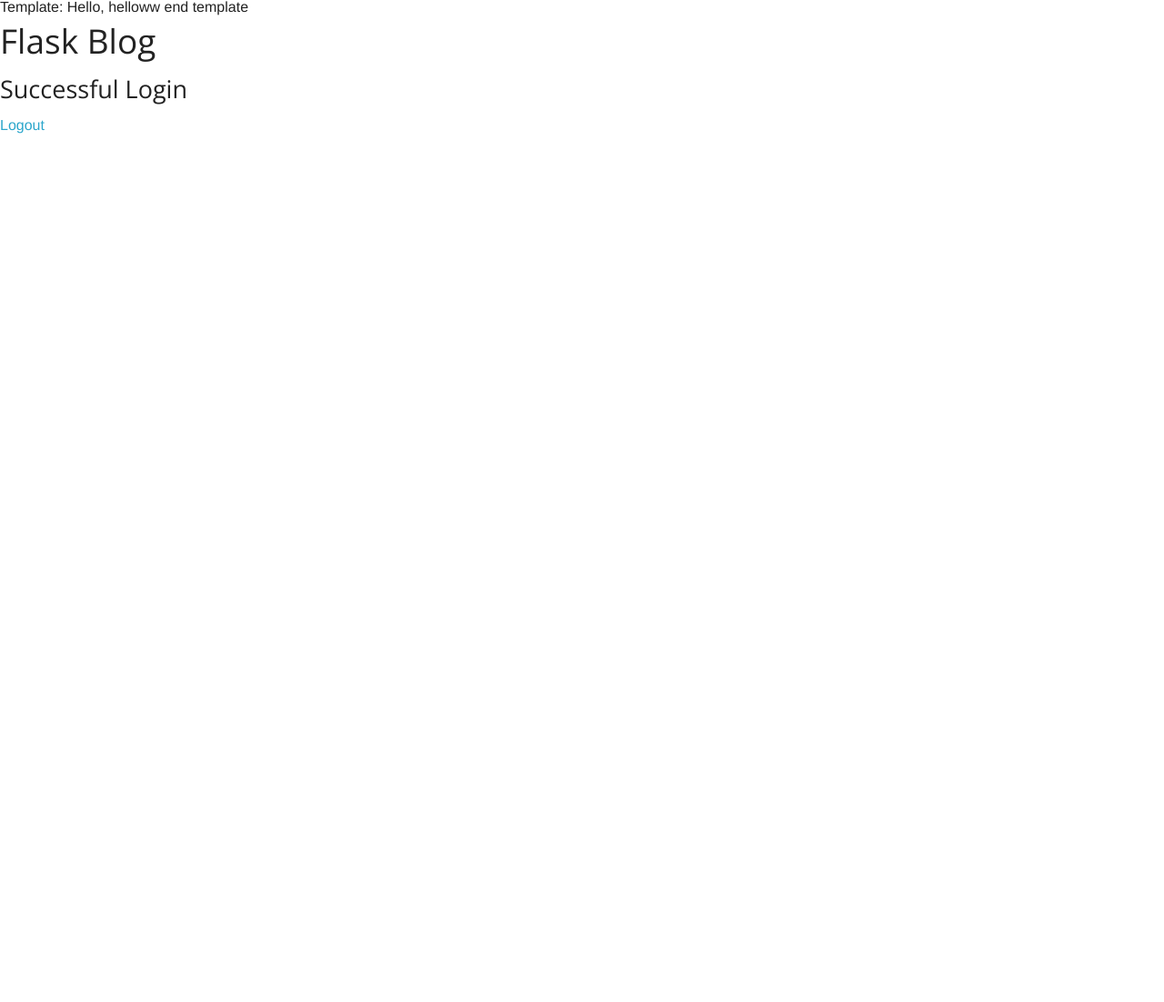
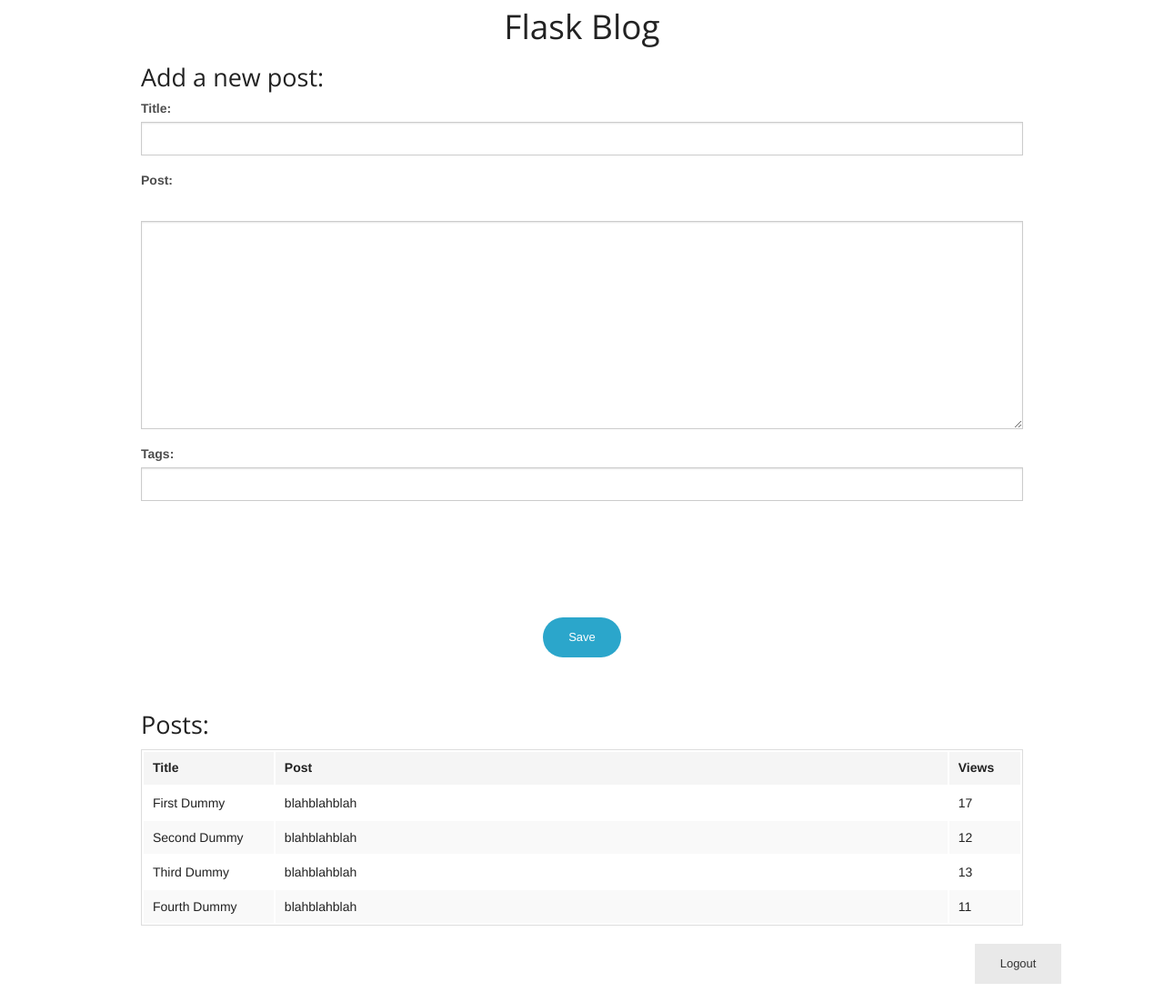
Before and after one commit to teddymcw/blug, a Flask app: page /main in a window 1280 px wide. Shown: the whole page at 91% size. Before the commit the page ends 147 px from the top, so only its background shows below. Run offline with Flask 2, Linux system fonts and the light colour scheme; the visitor is signed in with stand-in values (Sample User, id 1); data comes from the database, SQL or seed files in the repository; both versions use the stored data as it was after the commit.

Commit message:
first iteration done, clean up some libraries

```diff
--- a/flask_blog_root/blog.py
+++ b/flask_blog_root/blog.py
@@ -1,5 +1,6 @@
 from flask import Flask, render_template, request, session, flash, redirect, url_for, g
 import sqlite3
+from functools import wraps
 
 #temp config
 DATABASE = "fblog.db"
@@ -12,11 +13,22 @@ app = Flask(__name__)
 # pulls in config by looking for all caps
 app.config.from_object(__name__)
 
+
 # function used to connect to db, why not use the with statement?
 def connect_db():
 	return sqlite3.connect(app.config['DATABASE'])
 
+def login_required(test):
+	@wraps(test)
+	def wrap(*args, **kwargs):
+		if 'logged_in' in session:
+			return test(*args, **kwargs)
+		else:
+			flash('You need to login first.')
+			return redirect(url_for('login'))
+	return wrap
 
+###Views
 @app.route("/", methods=['GET','POST'])
 def login():
 	error = None
@@ -31,8 +43,32 @@ def login():
 
 
 @app.route("/main")
+@login_required
 def main():
-	return render_template('main.html')
+	g.db = connect_db()
+	cur = g.db.execute('select * from key_info_posts')
+	posts = [dict(title=row[0], post=row[1], view=row[2]) for row in cur.fetchall()]
+	g.db.close()
+	return render_template('main.html', posts=posts)
+
+@app.route("/add", methods=['POST'])
+@login_required
+def add():
+	title = request.form['title']
+	post = request.form['post']
+	view = request.form['view']
+	if not title or not post or not view:
+		flash("All fields are required. Please try again.")
+		return redirect(url_for('main'))
+	else:
+		g.db = connect_db()
+		g.db.execute('insert into key_info_posts (title, posts, views) values (?,?,?)',
+			[request.form['title'], request.form['post'], request.form['view']])
+		g.db.commit()
+		g.db.close()
+		flash('New entry was successfully posted')
+		return redirect(url_for('main'))
+
 
 @app.route('/logout')
 def logout():
@@ -40,5 +76,10 @@ def logout():
 	flash('You were logged out')
 	return redirect(url_for('login'))
 
+#look at foundation 5 demo sheet
+@app.route("/test")
+def testfoun():
+	return render_template('foun5index.html')
+
 if __name__ == "__main__":
 	app.run(debug=True)
--- a/flask_blog_root/templates/foun5index.html
+++ b/flask_blog_root/templates/foun5index.html
@@ -1,3 +1,5 @@
+{% extends "template.html" %}
+{% block content %}
 <!doctype html>
 <html class="no-js" lang="en">
   <head>
@@ -164,3 +166,4 @@
     </script>
   </body>
 </html>
+{% endblock %}
--- a/flask_blog_root/templates/main.html
+++ b/flask_blog_root/templates/main.html
@@ -1,8 +1,58 @@
 {% extends "template.html" %}
 {% block content %}
-<div class="jumbo">
-  <h2>Flask Blog</h2>
-  <h3>Successful Login</h3>
-  <p><a href="/logout">Logout</a></p>
+<h3></h3>
+
+<div class="row" class="jumbo">
+ <div class="large-12 columns">
+  <div class="add">
+	<h3>Add a new post:</h3>
+	<form action="{{ url_for('add') }}" method="post"
+	class="add">
+	<label><strong>Title:</strong></label>
+	<input name="title" type="text">
+	<p><label><strong>Post:</strong></label><br/>
+	<textarea name="post" style="height: 14.3125rem;"></textarea></p>
+	<label><strong>Tags:</strong></label>
+	<input name="view" type="text">
+
+
+  <div class="row" style="text-align: center;">
+    <div class="large-12 columns"><br/><br/><br/><br/><br/><br/><br/></div>
+    <div class="large-12 columns"><input class="small round button" type="submit" value="Save"></div>
+  </div>
+
+	</form>
+
+  <br/>
+  <h3>Posts:</h3>
+
+  <table>
+  <thead>
+    <tr>
+      <th width="150">Title</th>
+      <th width="800">Post</th>
+      <th width="80">Views</th>
+    </tr>
+  </thead>
+  <tbody>
+  {% for p in posts %}
+    <tr>
+      <td>{{ p.title }}</td>
+      <td>{{ p.post }}</td>
+      <td>{{ p.view }} </td>
+    </tr>
+  {% endfor %}
+  </tbody>
+</table>
+
+
+  </div>
  </div>
+</div>
+<div class="row">
+  <div class="large-1 columns"></div>
+  <div class="large-1 large-offset-10 columns">
+    <a class="small secondary button"  href="/logout">Logout</a>
+  </div>
+</div>
 {% endblock %}
--- a/flask_blog_root/templates/template.html
+++ b/flask_blog_root/templates/template.html
@@ -4,7 +4,7 @@
     <meta charset="utf-8" />
     <meta name="viewport" content="width=device-width, initial-scale=1.0" />
     <title>FlaskyBlog | Welcome</title>
-    <link rel="stylesheet" href="css/foundation.css" />
+    <link rel="stylesheet" href="{{ url_for('static', filename='css/foundation.css') }}" />
     <script src="js/modernizr.js"></script>
     <style>
 
@@ -13,7 +13,7 @@
 
   </head>
   <body>
-Template: Hello, helloww end template
+  <h2 style="text-align: center;">Flask Blog</h2>
     <div class="container">
       {% for message in get_flashed_messages() %}
         <div class="flash">{{ message }}</div>
@@ -24,6 +24,8 @@ Template: Hello, helloww end template
       {% block content %}
       {% endblock %}
     </div>
+ <div class="row" class="jumbo">
+ <div class="large-12 columns">
   <script src="js/jquery.js"></script>
     <script src="js/foundation.min.js"></script>
     <script>
```
Also changed, not shown: flask_blog_root/templates/login.html (+4 -3 lines), fblog.db (added), 1 other file.
